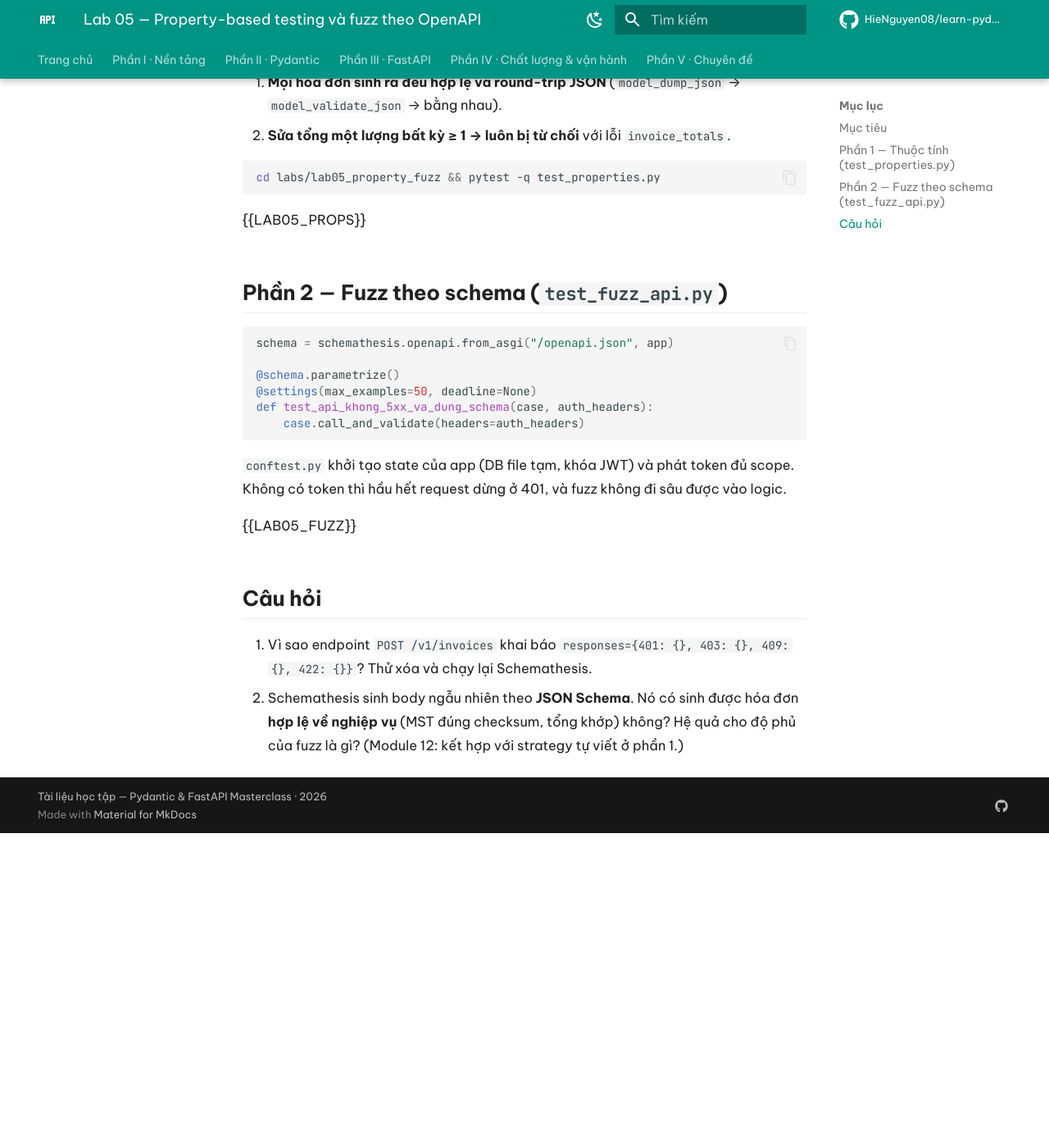
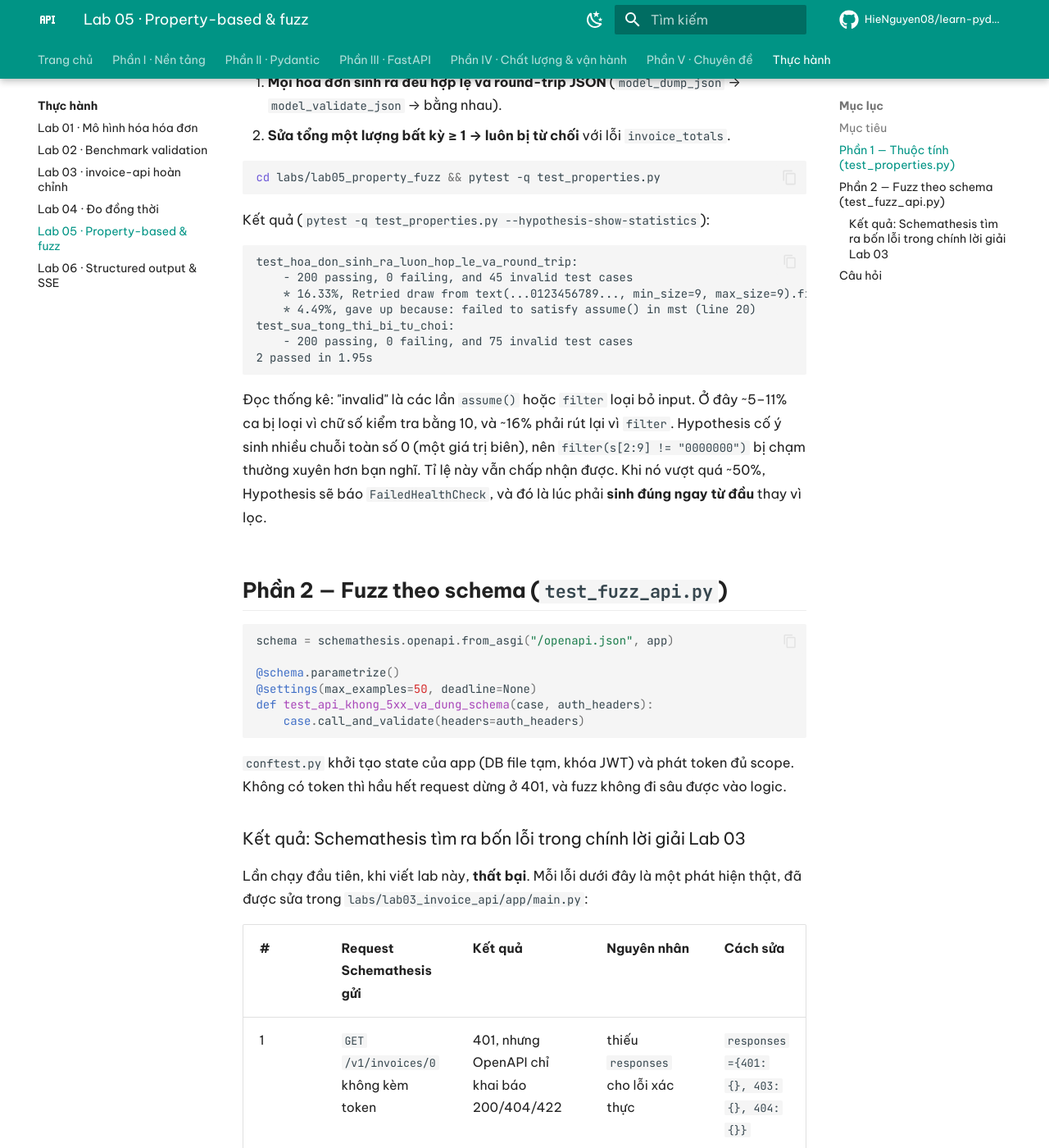
Before and after one commit to HieNguyen08/learn-pydantic-and-fastapi, an MkDocs documentation site: the page built from docs/labs/lab05_property_fuzz.md, in a window 1280 px wide and 1400 px high, scrolled down 809 px. Shown: the whole window at 82% size. Built offline with MkDocs 1.6.1 and Material for MkDocs 9.7.7, drawn with Linux system fonts in a browser that asks for light colours; comment, search, counter and statistics services are not loaded; before the commit the page ends 1825 px from its top, so only the background shows below that; some of the changed text lies outside the part shown.

Commit message:
Lab 01–06: kết quả chạy thật, sửa lỗi do fuzz tìm ra, đưa vào nav
- Lab 04: sweep 3 endpoint × C ∈ {1, 10, 50, 100}; cả ba trần khớp định luật Little trong 3–6%
- Lab 05: Schemathesis tìm ra 4 lỗi trong lời giải Lab 03: 401/400 chưa khai báo,
  invoice_id = 2^63 gây 500 (tràn SQLite INTEGER), khoảng cách schema–validator
- Lab 03: khai báo 400/401/403, giới hạn invoice_id trong BIGINT
- Thêm mục Thực hành vào nav và link Labs trên trang chủ

````diff
--- a/docs/labs/lab05_property_fuzz.md
+++ b/docs/labs/lab05_property_fuzz.md
@@ -22,7 +22,19 @@ Hai thuộc tính:
 cd labs/lab05_property_fuzz && pytest -q test_properties.py
 ```
 
-{{LAB05_PROPS}}
+Kết quả (`pytest -q test_properties.py --hypothesis-show-statistics`):
+
+```text
+test_hoa_don_sinh_ra_luon_hop_le_va_round_trip:
+    - 200 passing, 0 failing, and 45 invalid test cases
+    * 16.33%, Retried draw from text(...0123456789..., min_size=9, max_size=9).filter(lambda s: s[2:9] != '0000000')
+    * 4.49%, gave up because: failed to satisfy assume() in mst (line 20)
+test_sua_tong_thi_bi_tu_choi:
+    - 200 passing, 0 failing, and 75 invalid test cases
+2 passed in 1.95s
+```
+
+Đọc thống kê: "invalid" là các lần `assume()` hoặc `filter` loại bỏ input. Ở đây ~5–11% ca bị loại vì chữ số kiểm tra bằng 10, và ~16% phải rút lại vì `filter`. Hypothesis cố ý sinh nhiều chuỗi toàn số 0 (một giá trị biên), nên `filter(s[2:9] != "0000000")` bị chạm thường xuyên hơn bạn nghĩ. Tỉ lệ này vẫn chấp nhận được. Khi nó vượt quá ~50%, Hypothesis sẽ báo `FailedHealthCheck`, và đó là lúc phải **sinh đúng ngay từ đầu** thay vì lọc.
 
 ## Phần 2 — Fuzz theo schema (`test_fuzz_api.py`)
 
@@ -37,9 +49,36 @@ def test_api_khong_5xx_va_dung_schema(case, auth_headers):
 
 `conftest.py` khởi tạo state của app (DB file tạm, khóa JWT) và phát token đủ scope. Không có token thì hầu hết request dừng ở 401, và fuzz không đi sâu được vào logic.
 
-{{LAB05_FUZZ}}
+### Kết quả: Schemathesis tìm ra bốn lỗi trong chính lời giải Lab 03
+
+Lần chạy đầu tiên, khi viết lab này, **thất bại**. Mỗi lỗi dưới đây là một phát hiện thật, đã được sửa trong `labs/lab03_invoice_api/app/main.py`:
+
+| # | Request Schemathesis gửi | Kết quả | Nguyên nhân | Cách sửa |
+|---|---|---|---|---|
+| 1 | `GET /v1/invoices/0` không kèm token | 401, nhưng OpenAPI chỉ khai báo 200/404/422 | thiếu `responses` cho lỗi xác thực | `responses={401: {}, 403: {}, 404: {}}` |
+| 2 | `GET /v1/invoices/9223372036854775808` | **500**: `OverflowError: Python int too large to convert to SQLite INTEGER` | `invoice_id: int` không có cận trên, $2^{63}$ tràn BIGINT | `Annotated[int, Path(ge=1, le=2**63 - 1)]` |
+| 3 | `POST /v1/invoices` với body là byte rác | 400 `There was an error parsing the body`, chưa khai báo | FastAPI trả 400 khi body không phải JSON | thêm `400: {}` vào `responses` |
+| 4 | `POST` với `seller_tax_code: "0000000000"`, `quantity: ""` | 422, nhưng body **khớp JSON Schema** | schema không biểu diễn được checksum MST; `Decimal` có ràng buộc sinh ra `{"type": "string"}` không kèm pattern | không sửa API: loại riêng check `positive_data_acceptance` (có chú thích lý do) |
+
+Lỗi 2 đáng chú ý nhất: một số nguyên hợp lệ hoàn toàn theo kiểu Python lại làm sập request. Không ai viết test ví dụ với $2^{63}$, nhưng fuzzer thử giá trị biên một cách có hệ thống.
+
+Lỗi 4 không phải bug mà là **khoảng cách giữa schema và validator**, đúng chủ đề Module 05 và câu hỏi 2 bên dưới. Check `positive_data_acceptance` đòi mọi body hợp lệ theo schema đều phải được nhận. API cố ý chặt hơn schema, nên test loại riêng check này, và mọi check còn lại vẫn chạy:
+
+```python
+from schemathesis.specs.openapi.checks import positive_data_acceptance
+
+case.call_and_validate(headers=auth_headers, excluded_checks=[positive_data_acceptance])
+```
+
+Sau khi sửa, hai lần chạy liên tiếp đều qua:
+
+```text
+$ pytest -q
+....                                                                     [100%]
+4 passed in 6.00s
+```
 
 ## Câu hỏi
 
-1. Vì sao endpoint `POST /v1/invoices` khai báo `responses={401: {}, 403: {}, 409: {}, 422: {}}`? Thử xóa và chạy lại Schemathesis.
+1. Vì sao endpoint `POST /v1/invoices` khai báo `responses={400: {}, 401: {}, 403: {}, 409: {}, 422: {}}`? Thử xóa và chạy lại Schemathesis.
 2. Schemathesis sinh body ngẫu nhiên theo **JSON Schema**. Nó có sinh được hóa đơn **hợp lệ về nghiệp vụ** (MST đúng checksum, tổng khớp) không? Hệ quả cho độ phủ của fuzz là gì? (Module 12: kết hợp với strategy tự viết ở phần 1.)
--- a/mkdocs.yml
+++ b/mkdocs.yml
@@ -119,3 +119,11 @@ nav:
       - "14 · Capstone: thiết kế hệ thống": 14-capstone-thiet-ke-he-thong.md
   - "Phần V · Chuyên đề":
       - "15 · Pydantic cho LLM": 15-pydantic-cho-llm.md
+  - "Thực hành":
+      - labs/index.md
+      - "Lab 01 · Mô hình hóa hóa đơn": labs/lab01_invoice_models.md
+      - "Lab 02 · Benchmark validation": labs/lab02_benchmark_validation.md
+      - "Lab 03 · invoice-api hoàn chỉnh": labs/lab03_invoice_api.md
+      - "Lab 04 · Đo đồng thời": labs/lab04_concurrency.md
+      - "Lab 05 · Property-based & fuzz": labs/lab05_property_fuzz.md
+      - "Lab 06 · Structured output & SSE": labs/lab06_llm_structured_sse.md
````
Also changed, not shown: docs/index.md (+1 -1 lines), docs/labs/lab04_concurrency.md (+20 -2 lines), 2 other files.
